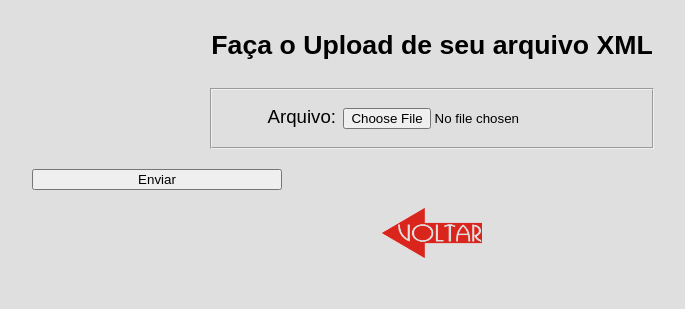
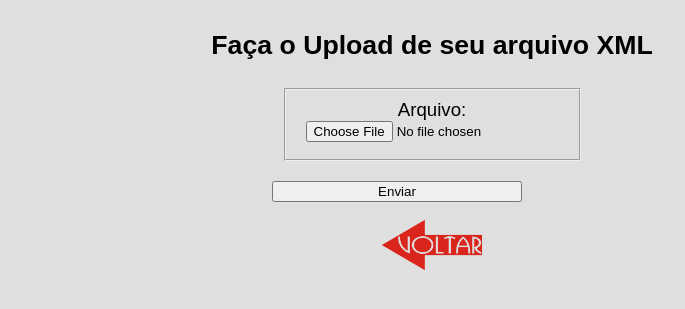
Before and after one commit to WinnySilva/KappaFinancesWEB, a PHP site: page /envio.php in a window 1280 px wide. Shown: the top 309 px of the page, without its empty margins (208-893 px from the left). Run offline with PHP 8.4, Linux system fonts and the light colour scheme.

Commit message:
Realização de embelezamento das páginas de envio e gerenciamento de usuários

```diff
--- a/Front/envio.php
+++ b/Front/envio.php
@@ -6,11 +6,11 @@
             margin-top: 30px;
         }
         fieldset#inicio{
-            width:400px;
+            width:40px;
             margin-top:20px;
         }
         input#botaoenviar{
-            margin-left:240px;
+            margin-left:480px;
             margin-top:20px;
             width: 250px;
         }
@@ -32,10 +32,11 @@
     <label id="arquivo">Arquivo:</label>
         <input type="file" name="arquivo" /> <br/>
 	</center>
+
     </fieldset>
     <input type="submit" value="Enviar" id="botaoenviar"/>
     <center>
-		<a href= "Inicial.php" <p></p><img src="Imagens/voltar.gif"	height="50px" width="100px"	/></a>
+    	<a href= "Inicial.php" <p></p><img src="Imagens/voltar.gif"	height="50px" width="100px"	/></a>
 	</center>
 </form>
 </body>
```
Also changed, not shown: Front/GerenciarUsuarios.php (+8 -7 lines).
